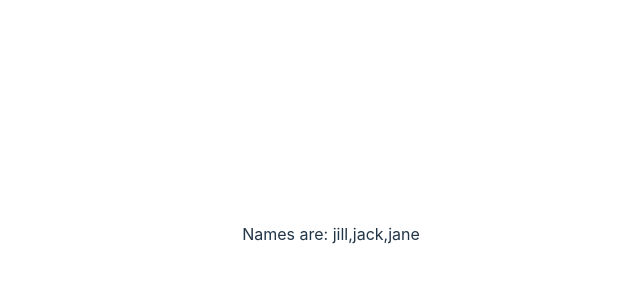
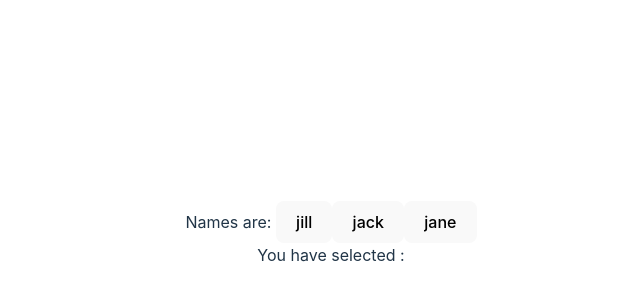
Before and after one commit to Mani007/reactStatesHook, a React (Vite) app in the folder effecthook/: page / in a window 1280 px wide. Shown: the part 166-466 px from the top of the page, without its empty margins (309-949 px from the left). Built offline with nearby package versions, Linux system fonts and the light colour scheme.

Commit message:
Selected names states

```diff
--- a/effecthook/src/App.jsx
+++ b/effecthook/src/App.jsx
@@ -11,11 +11,18 @@ function App() {
   }, [])
 
 
+  const [selectedNames,setSelectedNames ] = useState(null)
+
   return (
     <>
       <div>
-       Names are: {names.join(",")}
+       Names are: {names.map((name) =>
+       <button onClick={
+        () => setSelectedNames(name)
+       }>{name}</button>)
+       }
       </div>
+      <div>You have selected : {selectedNames}</div>
 
     </>
   )
```
